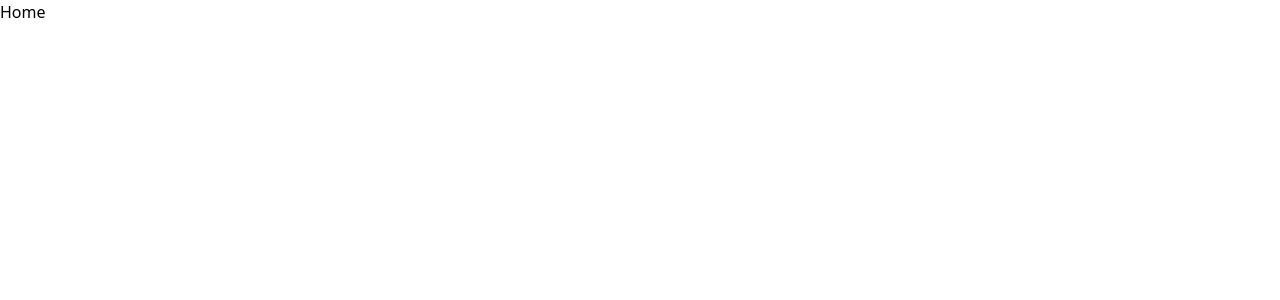
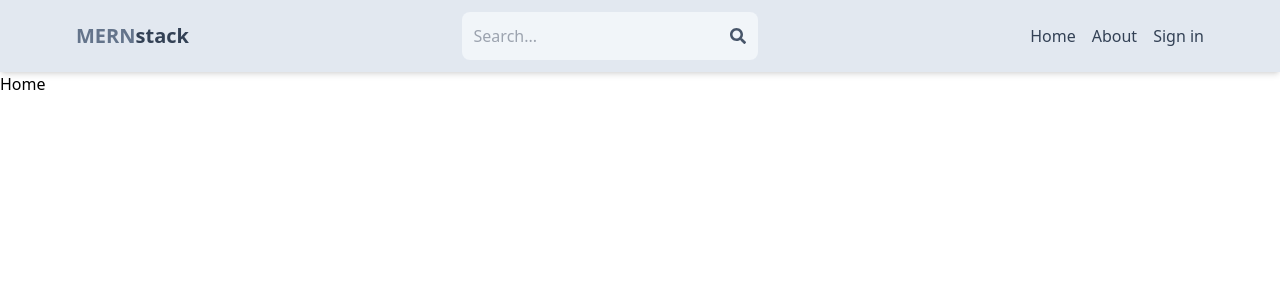
Before and after one commit to Dimterion/MERN-stack, a React (Vite) app in the folder client/: page / in a window 1280 px wide. Shown: the top 300 px of the page. Built offline with nearby package versions, Linux system fonts and the light colour scheme.

Commit message:
add header comp

```diff
--- a/client/package.json
+++ b/client/package.json
@@ -12,6 +12,7 @@
   "dependencies": {
     "react": "^18.2.0",
     "react-dom": "^18.2.0",
+    "react-icons": "^4.11.0",
     "react-router-dom": "^6.17.0"
   },
   "devDependencies": {
--- a/client/src/App.jsx
+++ b/client/src/App.jsx
@@ -4,10 +4,12 @@
 import SignUp from "./pages/SignUp";
 import About from "./pages/About";
 import Profile from "./pages/Profile";
+import Header from "./components/Header";
 
 export default function App() {
   return (
     <BrowserRouter>
+      <Header />
       <Routes>
         <Route path="/" element={<Home />} />
         <Route path="/sign-in" element={<SignIn />} />
--- /dev/null
+++ b/client/src/components/Header.jsx
@@ -0,0 +1,40 @@
+import { Link } from "react-router-dom";
+import { FaSearch } from "react-icons/fa";
+
+export default function Header() {
+  return (
+    <header className="bg-slate-200 shadow-md">
+      <div className="flex justify-between items-center max-w-6xl mx-auto p-3">
+        <Link to="/">
+          <h1 className="font-bold text-sm sm:text-xl flex flex-wrap">
+            <span className="text-slate-500">MERN</span>
+            <span className="text-slate-700">stack</span>
+          </h1>
+        </Link>
+        <form className="bg-slate-100 p-3 rounded-lg flex items-center">
+          <input
+            type="text"
+            placeholder="Search..."
+            className="bg-transparent focus:outline-none w-24 sm:w-64"
+          />
+          <FaSearch className="text-slate-600" />
+        </form>
+        <ul className="flex gap-4">
+          <Link to="/">
+            <li className="hidden sm:inline text-slate-700 hover:underline">
+              Home
+            </li>
+          </Link>
+          <Link to="/about">
+            <li className="hidden sm:inline text-slate-700 hover:underline">
+              About
+            </li>
+          </Link>
+          <Link to="/sign-in">
+            <li className="text-slate-700 hover:underline">Sign in</li>
+          </Link>
+        </ul>
+      </div>
+    </header>
+  );
+}
```
Also changed, not shown: 1 other file (tests, documents, lock files or other folders).
